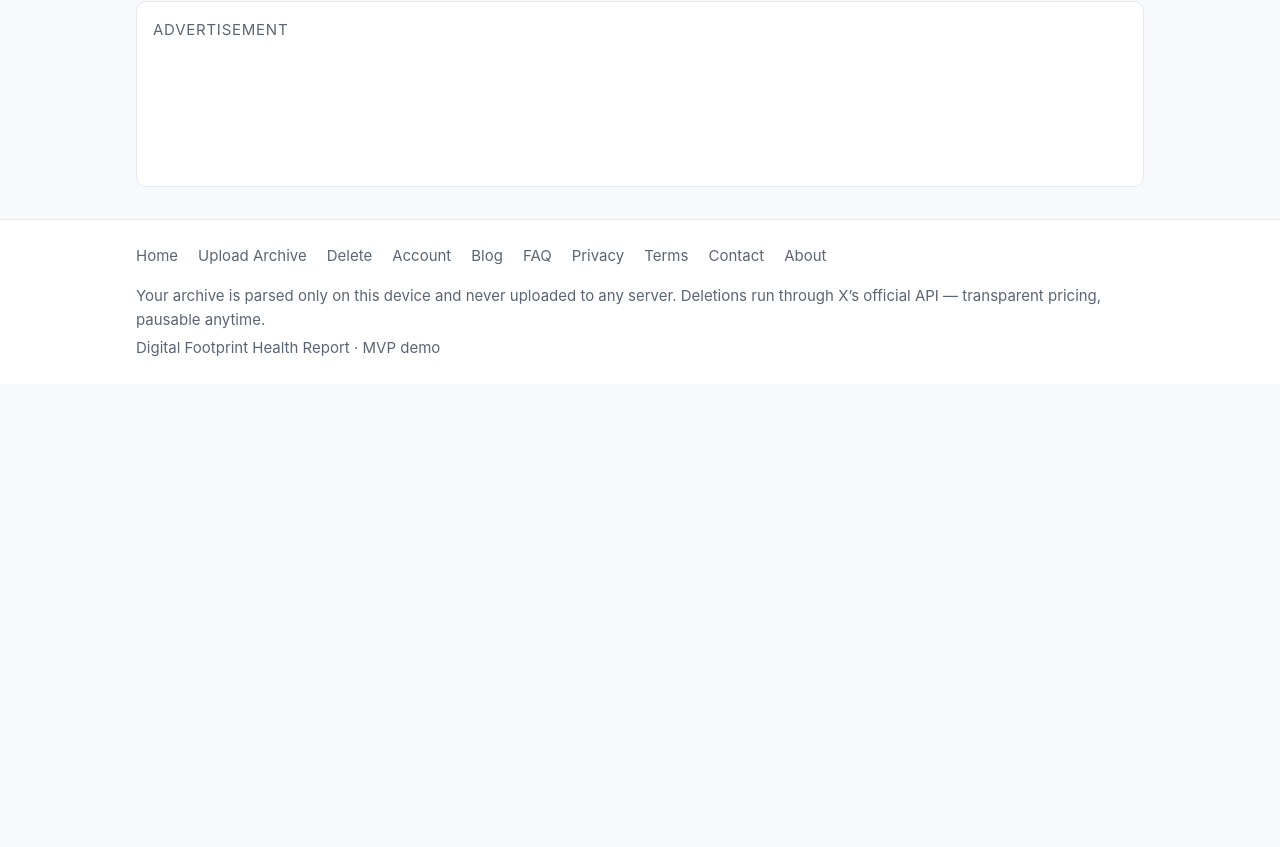
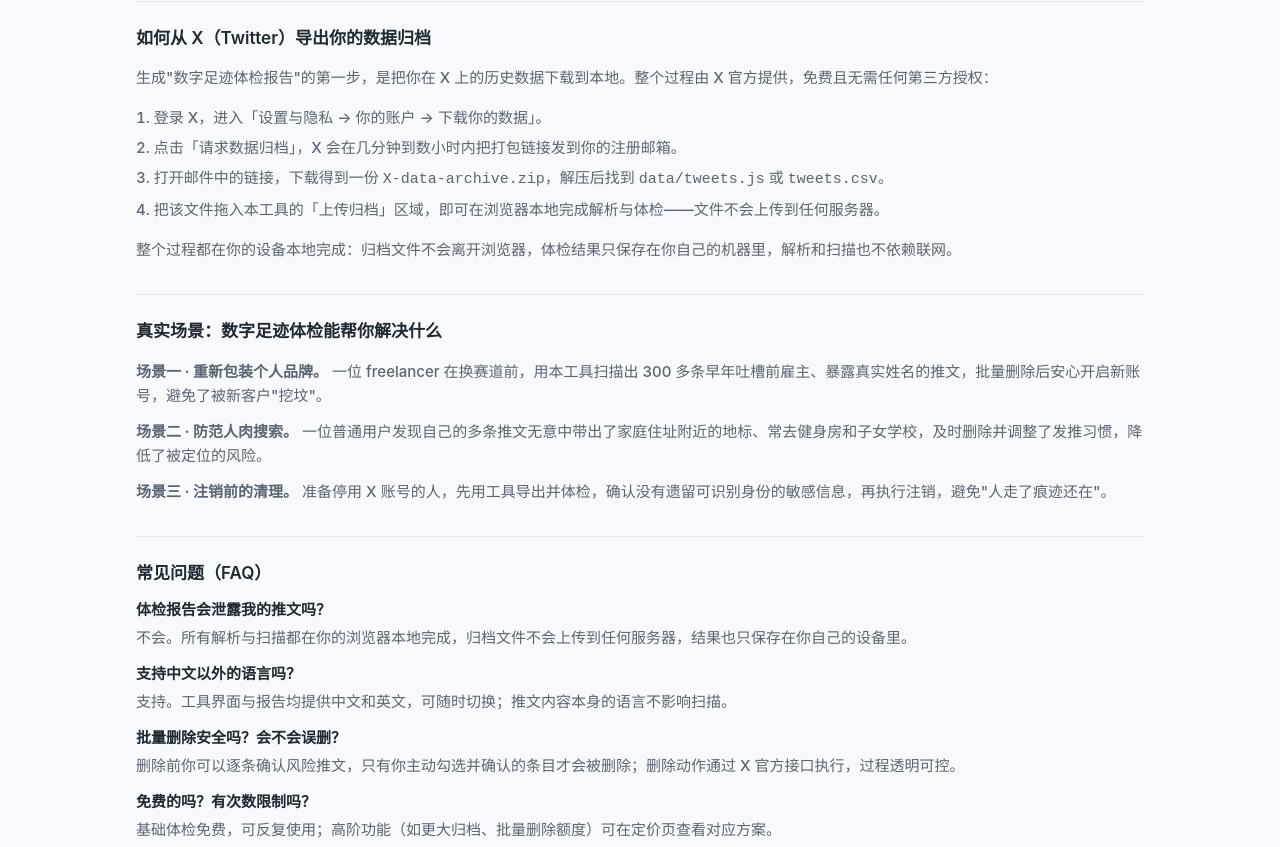
Before and after one commit to 863683348/digital-footprint-health, a Next.js app: page / in a window 1280 px wide. Shown: the part 1453-2300 px from the top of the page. Before the commit the page ends 1837 px from the top, so only its background shows below. Built offline with nearby package versions, Linux system fonts and the light colour scheme; no server answers.

Commit message:
AdSense 合规(P1): 首页扩充 X 导出教程 + 真实案例 + FAQ 长文

```diff
--- a/app/page.tsx
+++ b/app/page.tsx
@@ -130,6 +130,59 @@ export default function HomePage() {
         </ul>
       </section>
 
+      <section className="space-y-4 border-t border-line pt-6">
+        <h2 className="t-4 font-semibold">如何从 X（Twitter）导出你的数据归档</h2>
+        <p className="t-5 text-ink-soft">
+          生成"数字足迹体检报告"的第一步，是把你在 X 上的历史数据下载到本地。整个过程由 X 官方提供，免费且无需任何第三方授权：
+        </p>
+        <ol className="list-decimal list-inside space-y-1.5 t-5 text-ink-soft">
+          <li>登录 X，进入「设置与隐私 → 你的账户 → 下载你的数据」。</li>
+          <li>点击「请求数据归档」，X 会在几分钟到数小时内把打包链接发到你的注册邮箱。</li>
+          <li>打开邮件中的链接，下载得到一份 <code className="mono">X-data-archive.zip</code>，解压后找到 <code className="mono">data/tweets.js</code> 或 <code className="mono">tweets.csv</code>。</li>
+          <li>把该文件拖入本工具的「上传归档」区域，即可在浏览器本地完成解析与体检——文件不会上传到任何服务器。</li>
+        </ol>
+        <p className="t-5 text-ink-soft">
+          整个过程都在你的设备本地完成：归档文件不会离开浏览器，体检结果只保存在你自己的机器里，解析和扫描也不依赖联网。
+        </p>
+      </section>
+
+      <section className="space-y-4 border-t border-line pt-6">
+        <h2 className="t-4 font-semibold">真实场景：数字足迹体检能帮你解决什么</h2>
+        <div className="space-y-3 t-5 text-ink-soft">
+          <p>
+            <strong>场景一 · 重新包装个人品牌。</strong> 一位 freelancer 在换赛道前，用本工具扫描出 300 多条早年吐槽前雇主、暴露真实姓名的推文，批量删除后安心开启新账号，避免了被新客户"挖坟"。
+          </p>
+          <p>
+            <strong>场景二 · 防范人肉搜索。</strong> 一位普通用户发现自己的多条推文无意中带出了家庭住址附近的地标、常去健身房和子女学校，及时删除并调整了发推习惯，降低了被定位的风险。
+          </p>
+          <p>
+            <strong>场景三 · 注销前的清理。</strong> 准备停用 X 账号的人，先用工具导出并体检，确认没有遗留可识别身份的敏感信息，再执行注销，避免"人走了痕迹还在"。
+          </p>
+        </div>
+      </section>
+
+      <section className="space-y-3 border-t border-line pt-6">
+        <h2 className="t-4 font-semibold">常见问题（FAQ）</h2>
+        <dl className="space-y-3 t-5 text-ink-soft">
+          <div>
+            <dt className="font-semibold text-ink">体检报告会泄露我的推文吗？</dt>
+            <dd className="mt-1">不会。所有解析与扫描都在你的浏览器本地完成，归档文件不会上传到任何服务器，结果也只保存在你自己的设备里。</dd>
+          </div>
+          <div>
+            <dt className="font-semibold text-ink">支持中文以外的语言吗？</dt>
+            <dd className="mt-1">支持。工具界面与报告均提供中文和英文，可随时切换；推文内容本身的语言不影响扫描。</dd>
+          </div>
+          <div>
+            <dt className="font-semibold text-ink">批量删除安全吗？会不会误删？</dt>
+            <dd className="mt-1">删除前你可以逐条确认风险推文，只有你主动勾选并确认的条目才会被删除；删除动作通过 X 官方接口执行，过程透明可控。</dd>
+          </div>
+          <div>
+            <dt className="font-semibold text-ink">免费的吗？有次数限制吗？</dt>
+            <dd className="mt-1">基础体检免费，可反复使用；高阶功能（如更大归档、批量删除额度）可在定价页查看对应方案。</dd>
+          </div>
+        </dl>
+      </section>
+
       <AdUnit slot={HOME_AD_SLOT} className="mt-2" minHeight="120px" />
     </div>
   );
```
